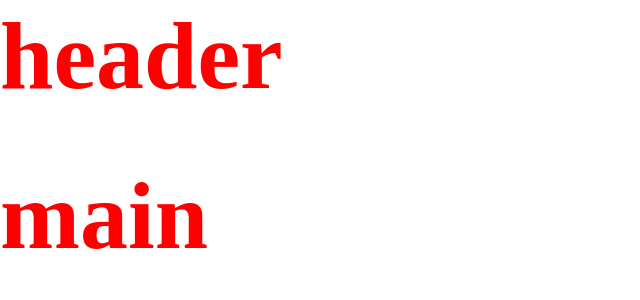
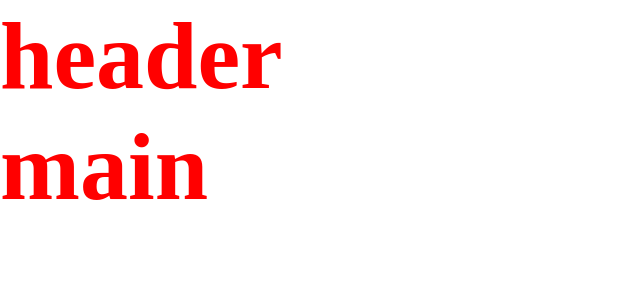
Before and after one commit to igords-goncalves/newsland-blog, a React (Vite) app: page / in a window 1280 px wide. Shown: the top 300 px of the page, without its empty margins (0-640 px from the left). Built offline with nearby package versions, Linux system fonts and the light colour scheme.

Commit message:
style: add more global settings

```diff
--- a/src/global.scss
+++ b/src/global.scss
@@ -1,9 +1,11 @@
-.grid {
+.l-grid {
     display: grid;
     min-height: 100vh;
-    grid-template-columns: 100%;
-    grid-template-rows: 20%;
-    grid-template-areas:
-        "header main"
-        "main main";
+    grid-template-rows: auto 1fr;
 }
+
+.u-container {
+    width: 100%;
+    max-width: 900px;
+    margin: 0 auto;
+}
```
